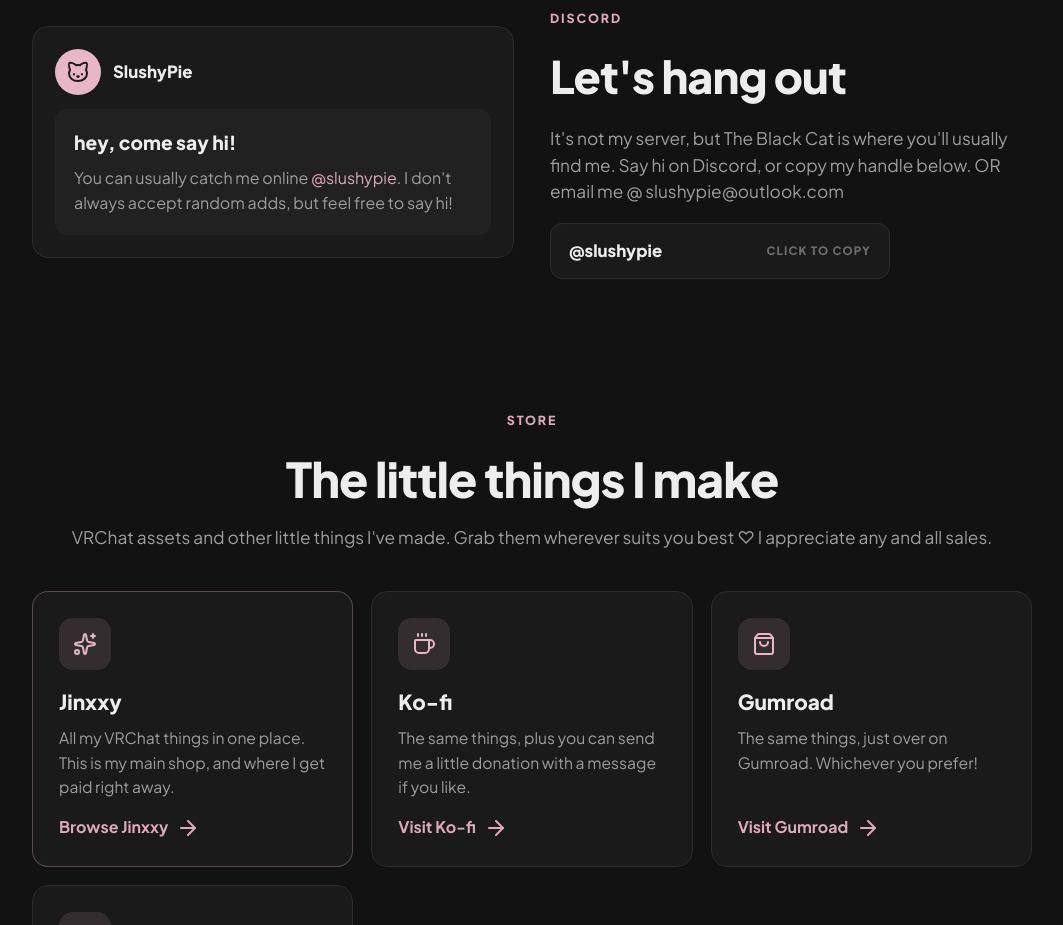
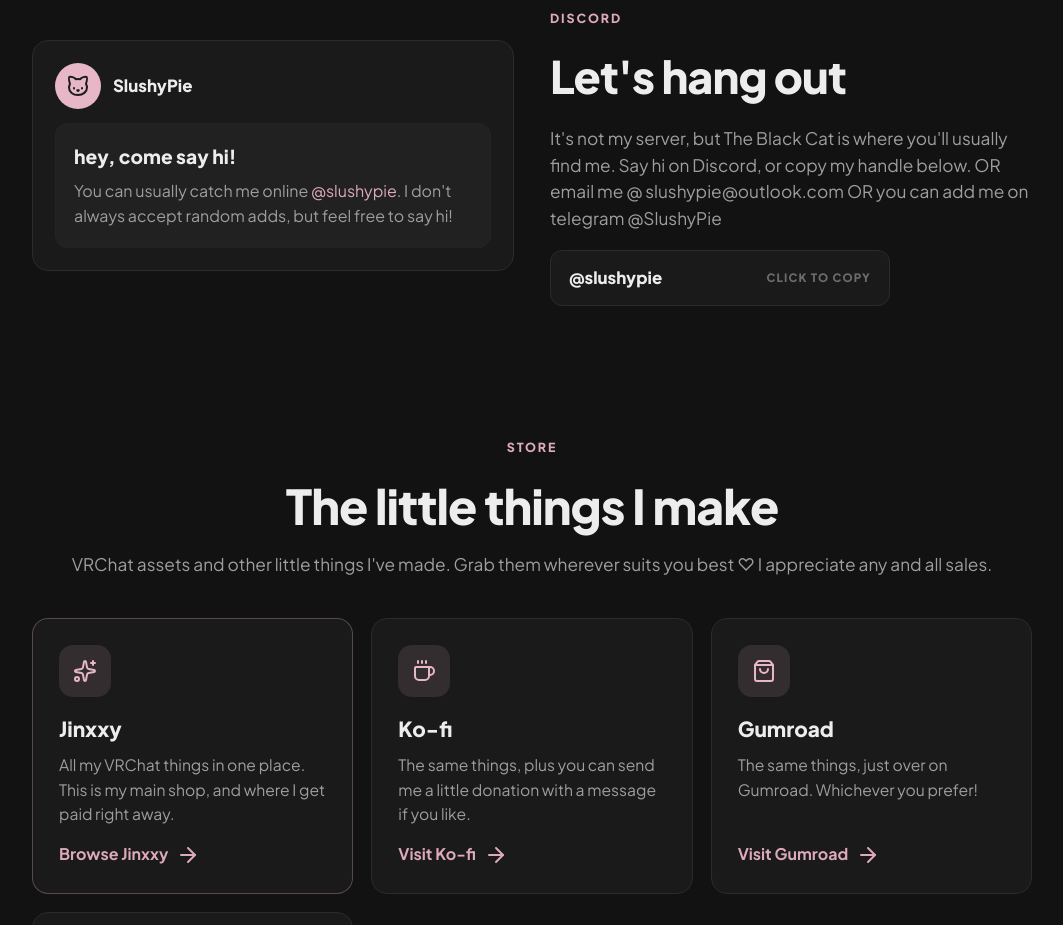
Before and after one commit to SlushyP1e/SlushyP1e.github.io, a plain HTML site: page index.html in a window 1280 px wide. Shown: the part 1060-1985 px from the top of the page, without its empty margins (108-1171 px from the left). Drawn offline with nearby package versions, Linux system fonts and the light colour scheme; a web font is replaced by a local one.

Commit message:
Update index.html

```diff
--- a/index.html
+++ b/index.html
@@ -435,7 +435,7 @@
           <div class="discord-text">
             <span class="eyebrow">Discord</span>
             <h2>Let's hang out</h2>
-            <p>It's not my server, but The Black Cat is where you'll usually find me. Say hi on Discord, or copy my handle below. OR email me @ slushypie@outlook.com</p>
+            <p>It's not my server, but The Black Cat is where you'll usually find me. Say hi on Discord, or copy my handle below. OR email me @ slushypie@outlook.com OR you can add me on telegram @SlushyPie</p>
             <div class="copy-field" id="copy-field">
               <span class="handle">@slushypie</span>
               <span class="copy-tag">CLICK TO COPY</span>
```
